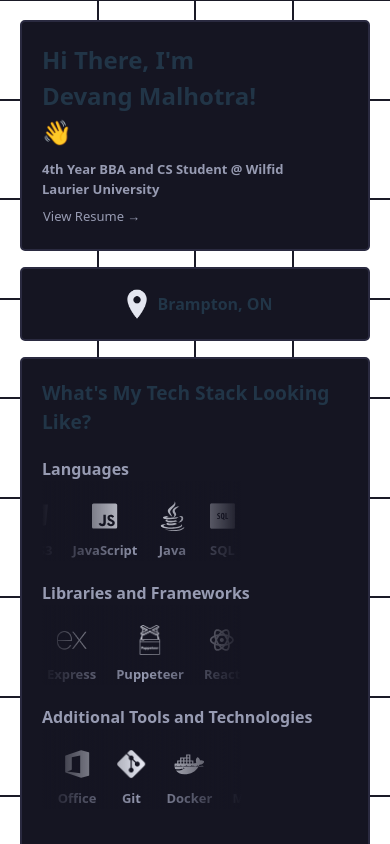
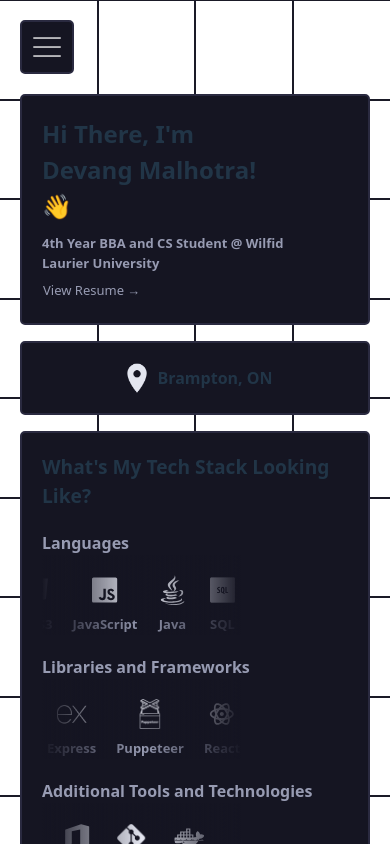
Before and after one commit to devangmalhotra/portfolio-website, a React (Vite) app: page / in a window 390 px wide. Built offline with nearby package versions, Linux system fonts and the light colour scheme; grey boxes are pictures that could not be loaded.

Commit message:
started working on hamburger

```diff
--- a/src/Components/MainContentContainerMobile/MainContentContainerMobile.css
+++ b/src/Components/MainContentContainerMobile/MainContentContainerMobile.css
@@ -3,8 +3,12 @@
     z-index: 999;
     padding: 20px;
     overflow: scroll;
+}
+
+#mobile-pages-container {
     display: grid;
     gap: 1rem;
+    margin: 20px 0;
 }
 
 #main-content-container-mobile h2 {
@@ -47,3 +51,18 @@
     grid-column: 1;
     grid-row: 5;
 }
+
+#mobile-navbar-hamburger-container {
+    height: 50px;
+    width: 50px;
+    display: flex;
+    justify-content: center;
+    align-items: center;
+}
+
+#mobile-navbar-hamburger {
+    mask-image: url('../../assets/icons8-hamburger-menu-100.png');
+    height: 60%;
+    width: 60%;
+    background-color: white;
+}
--- a/src/Components/MainContentContainerMobile/MainContentContainerMobile.jsx
+++ b/src/Components/MainContentContainerMobile/MainContentContainerMobile.jsx
@@ -10,12 +10,16 @@ import NavBar from '../NavBar/NavBar'
 function MainContentContainerMobile() {
   return (
     <div id='main-content-container-mobile'>
-        <div id='mobile-navbar-hamburger'></div>
-        <HelloCard />
-        <LocationCard />
-        <TechStackCard />
-        <GithubCard />
-        <LinkedinCard />
+        <div id='mobile-navbar-hamburger-container' className='card'>
+            <div id='mobile-navbar-hamburger' className='icon'></div>
+        </div>
+        <div id='mobile-pages-container'>
+            <HelloCard />
+            <LocationCard />
+            <TechStackCard />
+            <GithubCard />
+            <LinkedinCard />
+        </div>
     </div>
   )
 }
```
